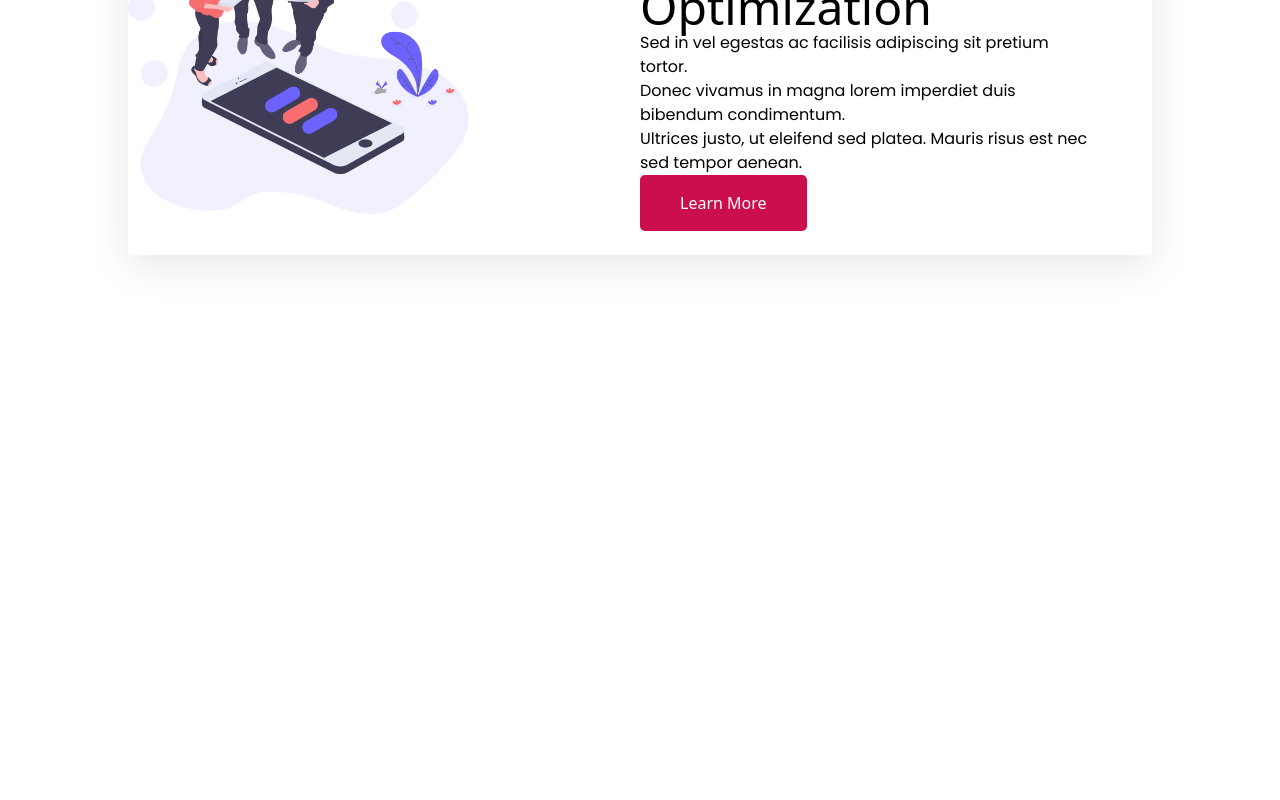
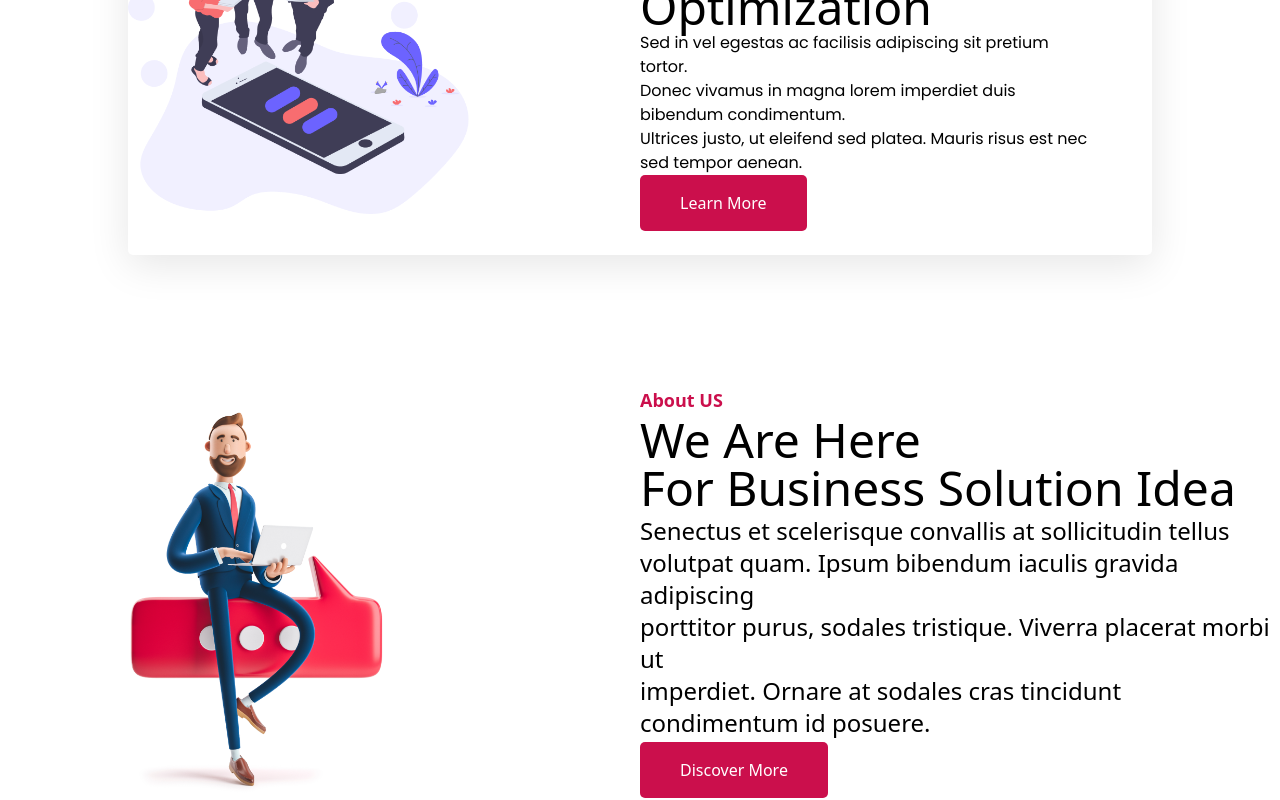
Before and after one commit to dev-aliGoodarzi/landing-page-react, a React (Create React App) app: page / in a window 1280 px wide. Shown: the part 1837-2637 px from the top of the page. Before the commit the page ends 2220 px from the top, so only its background shows below. Built offline with nearby package versions, Linux system fonts and the light colour scheme.

Commit message:
end of section 5

```diff
--- a/src/App.js
+++ b/src/App.js
@@ -6,6 +6,7 @@ import LandingContainer from './Compunents/LandingContainer/LandingContainer';
 import TrustedUsers from './Compunents/TrustedUsers/TrustedUsers';
 import Services from './Compunents/Services/Services';
 import AboutSEO from './Compunents/AboutSEO/AboutSEO';
+import AboutUs from './Compunents/AboutUs/AboutUs';
 // Components
 
 const App = () => {
@@ -14,6 +15,7 @@ const App = () => {
     <TrustedUsers />
     <Services />
     <AboutSEO />
+    <AboutUs />
   </>
 }
 export default App;
--- /dev/null
+++ b/src/Compunents/AboutUs/AboutUs.jsx
@@ -0,0 +1,41 @@
+import React from "react";
+import { billyImage } from "../ImageExporter/ImageExporter";
+
+const AboutUs = () => {
+  return (
+    <div className="w-full  box-border  flex flex-row item-center justify-cetner ">
+      <div className="w-full flex flex-row items-center justify-between">
+        <div className="left w-1/3 flex flex-row items-center justify-start box-border pl-16">
+          <img src={billyImage} className="w-full h-full" alt="" />
+        </div>
+        <div className="right h-full w-1/2 flex flex-col items-start justify-evenly box-border  ">
+          <p className="text-lg font-bold" style={{ color: "#CB0F4C" }}>
+            About US
+          </p>
+          <p className="text-5xl">
+            We Are Here
+            <br />
+            For Business Solution Idea
+          </p>
+          <p className="text-2xl">
+            Senectus et scelerisque convallis at sollicitudin tellus
+            <br />
+            volutpat quam. Ipsum bibendum iaculis gravida adipiscing
+            <br />
+            porttitor purus, sodales tristique. Viverra placerat morbi ut
+            <br />
+            imperdiet. Ornare at sodales cras tincidunt condimentum id posuere.
+          </p>
+          <button
+            className="w-max h-14 p-5 pl-10 pr-10 text-white flex flex-col items-center justify-center "
+            style={{ background: "#CB0F4C", borderRadius: "5px" }}
+          >
+            Discover More
+          </button>
+        </div>
+      </div>
+    </div>
+  );
+};
+
+export default AboutUs;
```
Also changed, not shown: src/Compunents/ImageExporter/ImageExporter.jsx (+8 -0 lines), src/Images/AboutUs/Billy-59-1.png (added).
